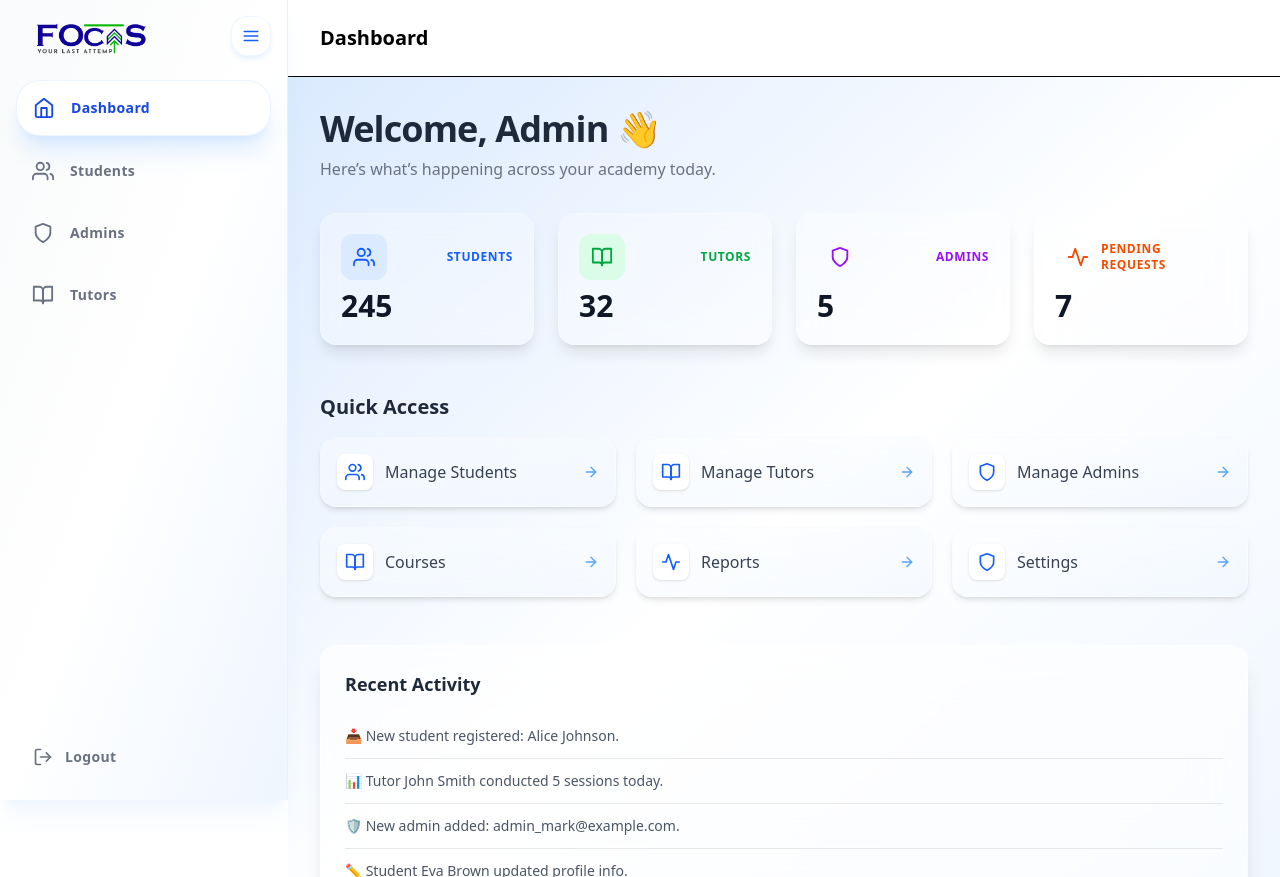
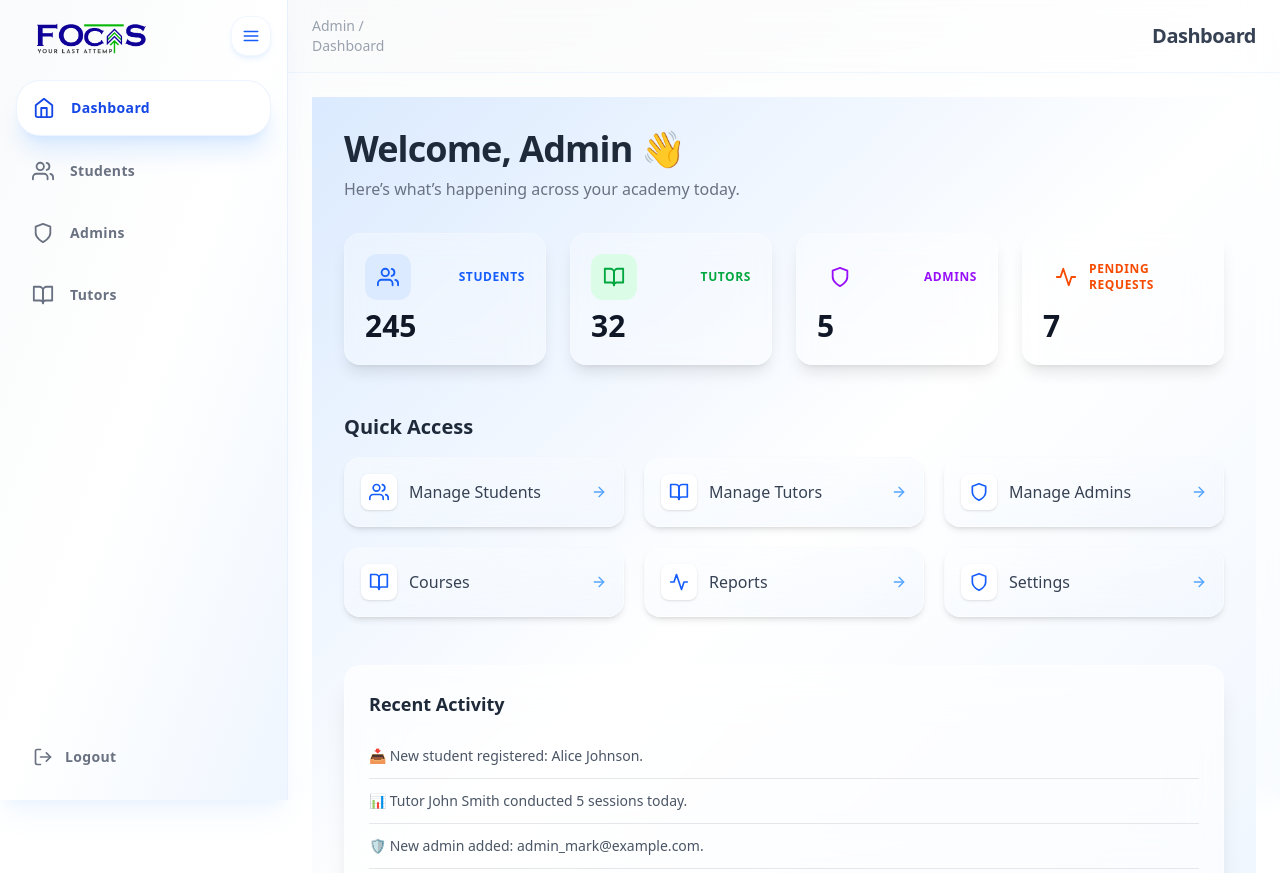
Before and after one commit to Focas-Production/Focas-Ai-Assistant-App-UI, a React (Vite) app: page /admin in a window 1280 px wide. Built offline with nearby package versions, Linux system fonts and the light colour scheme.

Commit message:
imporoved ui in admin layout

```diff
--- a/src/pages/admin/AdminLayout.tsx
+++ b/src/pages/admin/AdminLayout.tsx
@@ -6,14 +6,12 @@ import AdminDetails from './AdminDetails';
 import TutorDetails from './TutorDetails';
 import AdminSidebar from './AdminSidebar';
 
-
 const AdminLayout: React.FC = () => {
   const [collapsed, setCollapsed] = useState(false);
   const [activeLink, setActiveLink] = useState('Dashboard');
   const navigate = useNavigate();
 
   const handleLogout = () => {
-    // Optional: Clear session/token here
     navigate('/login');
   };
 
@@ -33,7 +31,8 @@ const AdminLayout: React.FC = () => {
   };
 
   return (
-    <div className="flex h-screen bg-gray-50">
+    <div className="flex h-screen bg-gradient-to-br from-gray-100 via-white to-blue-50 font-inter">
+
       <AdminSidebar
         collapsed={collapsed}
         setCollapsed={setCollapsed}
@@ -43,11 +42,23 @@ const AdminLayout: React.FC = () => {
       />
 
       <div className={`flex-1 transition-all duration-500 ${collapsed ? 'ml-20' : 'ml-72'}`}>
-        <header className="bg-white shadow px-8 py-6 border-b">
-          <h1 className="text-xl font-bold">{activeLink}</h1>
+
+        {/* Header */}
+        <header className="bg-white/40 backdrop-blur-lg border-b border-blue-100/40 shadow-md shadow-blue-100/20 px-6 py-4 flex items-center justify-between">
+
+          {/* Optional Logo or Breadcrumb */}
+          <div className="text-sm text-gray-400 hidden md:block">
+            Admin / {activeLink}
+          </div>
+
+          {/* Title to Right */}
+          <h1 className="text-xl font-bold text-right text-gray-700 tracking-tight w-full">
+            {activeLink}
+          </h1>
         </header>
 
-        <main className="overflow-auto h-full">
+        {/* Main Content */}
+        <main className="overflow-auto h-full bg-white/60 backdrop-blur-md p-6">
           {renderContent()}
         </main>
       </div>
```
